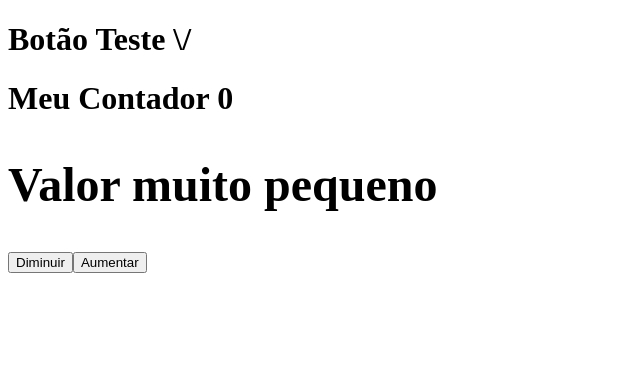
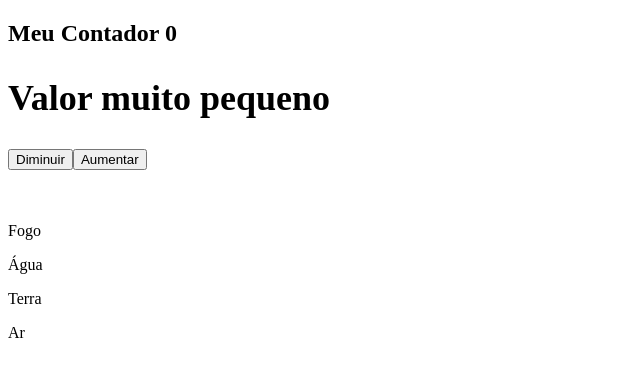
Before and after one commit to johnnysat/ada-project, a React (Vite) app: page / in a window 1280 px wide. Shown: the top 376 px of the page, without its empty margins (0-640 px from the left). Built offline with nearby package versions, Linux system fonts and the light colour scheme.

Commit message:
Utilizando listas como array

```diff
--- a/src/App.jsx
+++ b/src/App.jsx
@@ -1,14 +1,18 @@
-import { React, useState } from 'react'
+import { React } from 'react'
 import Contador from './components/contador/Contador'
+import Listas from './components/listas/Listas'
+
 
 
 function App() {
 
   return (
     <>
-      <h1>Botão Teste \/</h1>
       <Contador />
-
+      <br/>
+      <br/>
+      <br/>
+      <Listas />
     </>
   )
 }
--- a/src/components/contador/Contador.jsx
+++ b/src/components/contador/Contador.jsx
@@ -16,9 +16,9 @@ export default function Contador() {
 
   return (
     <>
-      <h1>Meu Contador {contador}
+      <h2>Meu Contador {contador}
         {contador > 9 ? <h2>Valor Muito Grande</h2> : <h2>Valor muito pequeno</h2>}
-        </h1>
+      </h2>
       <button onClick={diminuir}>Diminuir</button>
       <button onClick={aumentar}>Aumentar</button>
     </>
--- /dev/null
+++ b/src/components/listas/Listas.jsx
@@ -0,0 +1,20 @@
+import { React } from 'react'
+
+const minhaLista = [
+  { id: 1, value: 'Fogo' },
+  { id: 2, value: 'Água' },
+  { id: 3, value: 'Terra' },
+  { id: 4, value: 'Ar' },
+
+]
+
+export default function Listas() {
+  return minhaLista.map((item) => {
+    return (
+      <div key={item.id}>
+        <p>{item.value}</p>
+      </div>
+    )
+  })
+
+}
```
